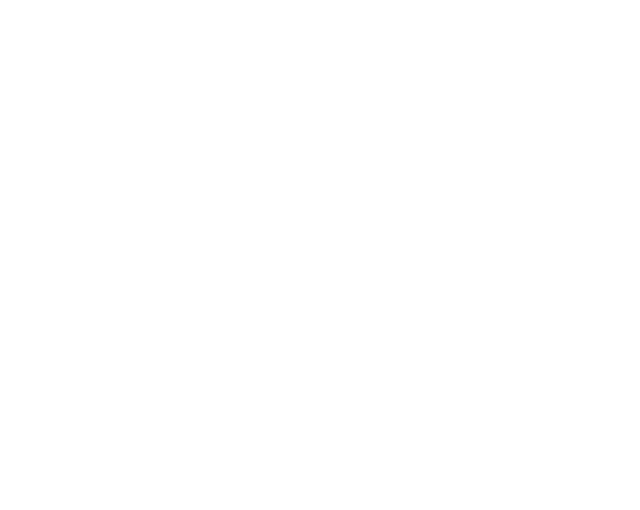
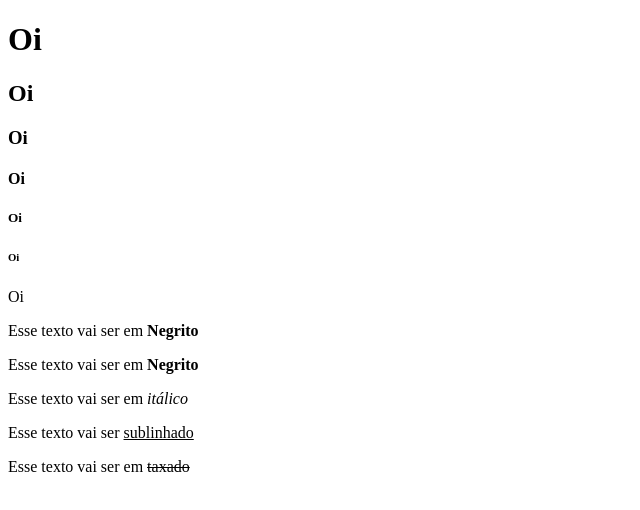
Before and after one commit to AugustoYan1572/Yan-Augusto, a plain HTML site: page index.html in a window 1280 px wide. Shown: the whole page, without its empty margins (0-640 px from the left). Drawn offline with Linux system fonts and the light colour scheme.

Commit message:
Adicionado novas tags

```diff
--- a/index.html
+++ b/index.html
@@ -3,9 +3,28 @@
 <head>
     <meta charset="UTF-8">
     <meta name="viewport" content="width=device-width, initial-scale=1.0">
-    <title>Document</title>
+    <meta name="description" content="Minha primeira página só com HTML">
+    <title>Treini</title>
 </head>
 <body>
+    <h1>Oi</h1>
+    <h2>Oi</h2>
+    <h3>Oi</h3>
+    <h4>Oi</h4>
+    <h5>Oi</h5>
+    <h6>Oi</h6>
+    <p>Oi</p>
+
+    <p>Esse texto vai ser em <b>Negrito</b></p>
+
+    <p>Esse texto vai ser em <strong>Negrito</strong></p>
+
+    <p>Esse texto vai ser em <i>itálico</i></p>
+
+    <p>Esse texto vai ser <u>sublinhado</u></p>
+
+    <p>Esse texto vai ser em <s>taxado</s></p>
+
 
 </body>
 </html>
```
